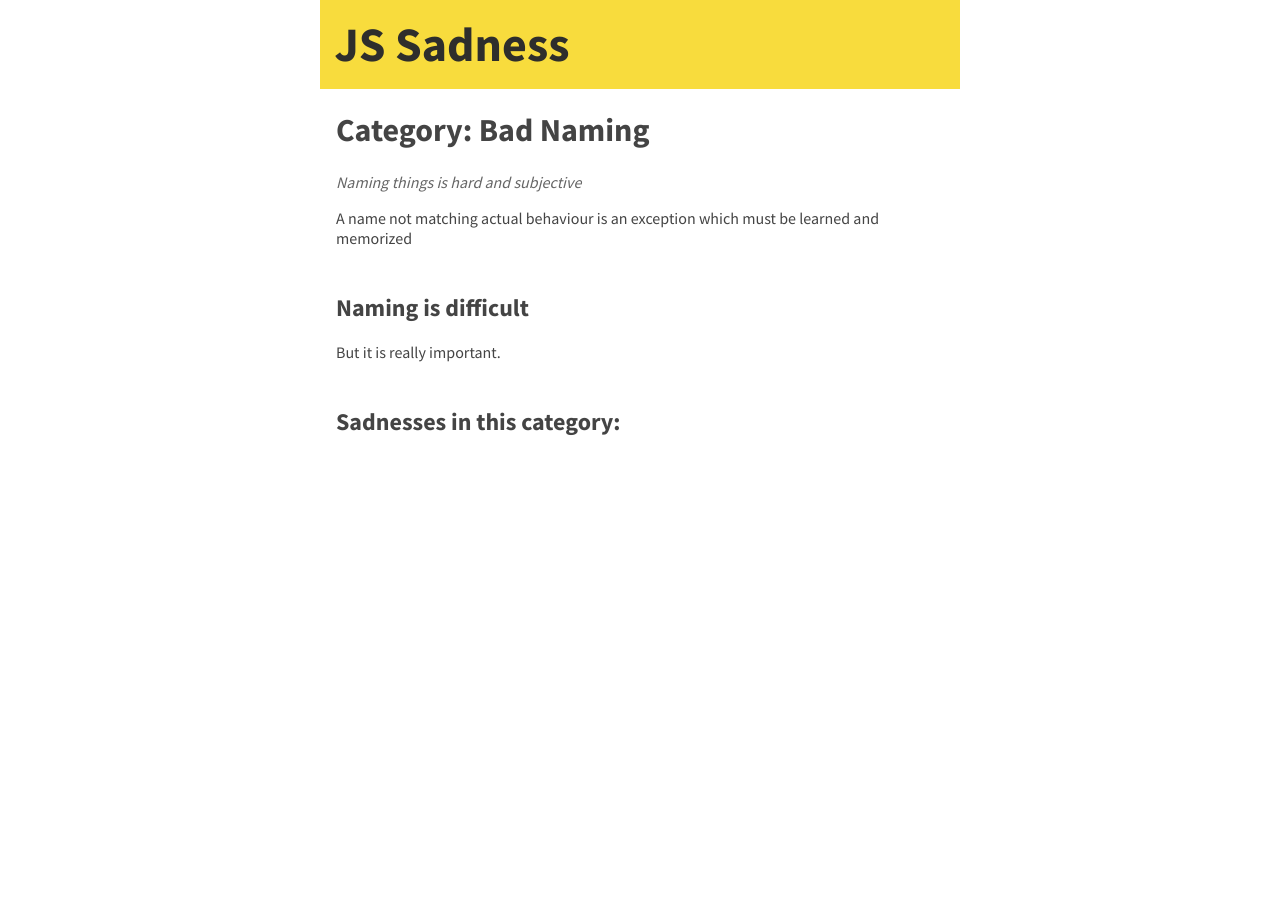
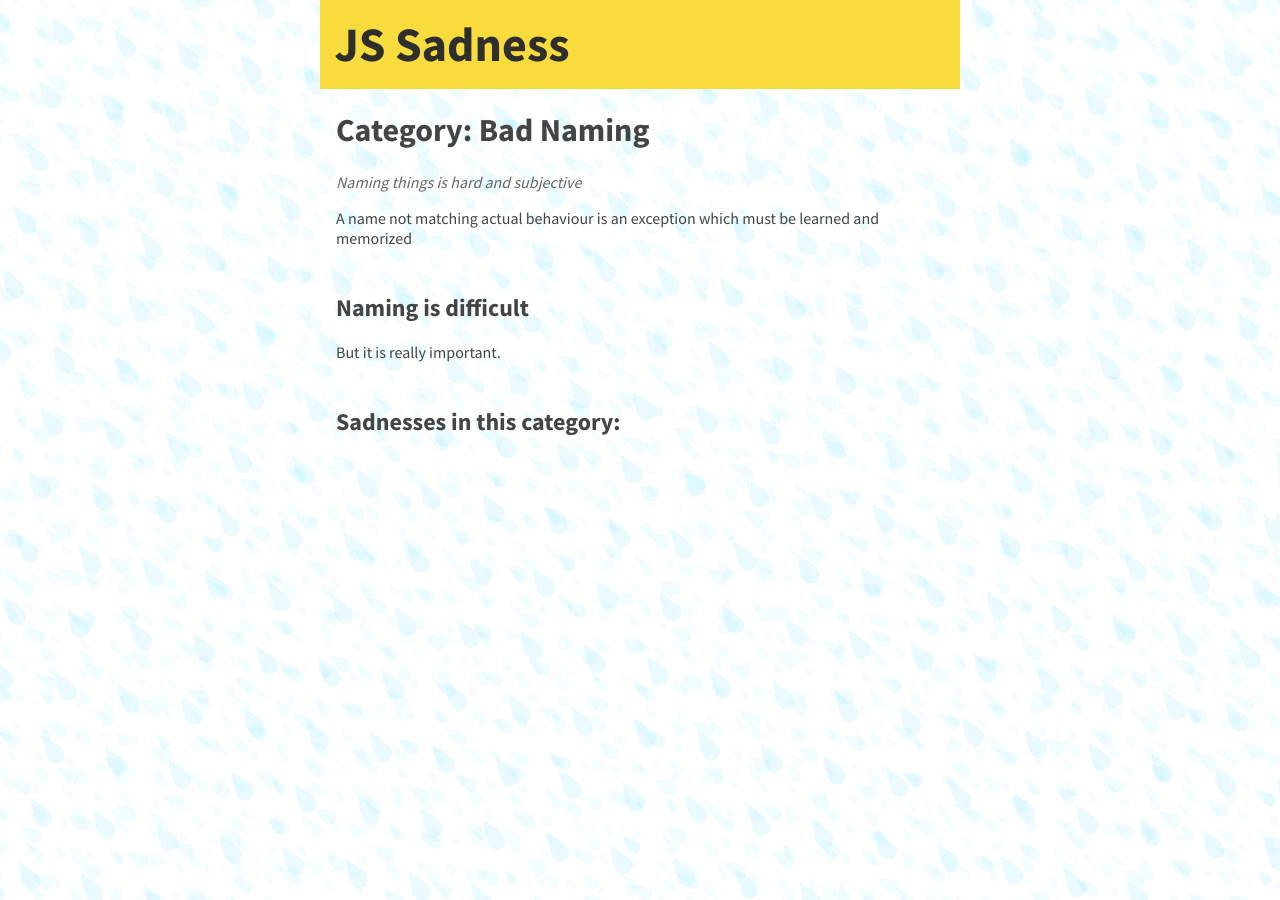
Before and after one commit to js-sadness/js-sadness.github.io, a Jekyll site: the page built from _categories/naming.md, in a window 1280 px wide. Built offline with Jekyll 4.4.1, drawn with Linux system fonts in a browser that asks for light colours.

Commit message:
add more tears to the site

```diff
--- a/_layouts/default.html
+++ b/_layouts/default.html
@@ -15,6 +15,11 @@
   </head>
 
   <body>
+    <div class="teardrops" style="opacity: 0.04; transform: scale(1.0) translateX(.22px) rotate(7deg)"></div>
+    <div class="teardrops" style="opacity: 0.06; transform: scale(1.319) translateX(72px) rotate(3deg)"></div>
+    <div class="teardrops" style="opacity: 0.08; transform: scale(1.61337) translateX(-32px) rotate(-13deg)"></div>
+    <div class="teardrops" style="opacity: 0.10; transform: scale(2.14126) translateY(40px) rotate(11deg)"></div>
+
     <a id="logo" href="{{ site.baseurl }}/">JS Sadness</a>
     {{ content }}
   </body>
--- a/style.sass
+++ b/style.sass
@@ -15,6 +15,25 @@ body
   max-width: 40em
   margin: 0 auto
   padding-bottom: 1.2rem
+
+.teardrops
+  position: fixed
+  width: 500%
+  height: 500%
+  top: -100%
+  left: -100%
+  z-index: -1
+  background-image: url("images/site/tear.svg")
+  background-repeat: repeat
+  background-size: 30px 30px
+  transform: rotate(40deg)
+  animation: teardrops 8s linear infinite
+
+@keyframes teardrops
+  0%
+    background-position: 0px 0px
+  100%
+    background-position: 30px 30px
 
 main
   padding: 0 1em
```
Also changed, not shown: images/site/tear.svg (added).
